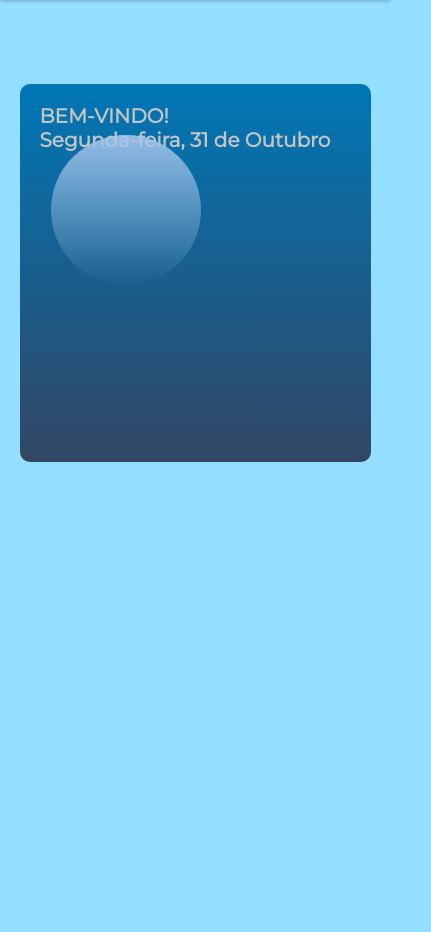
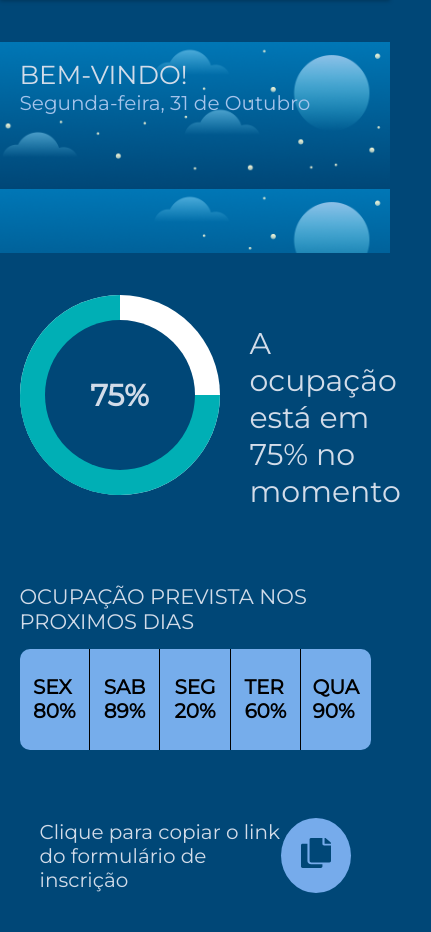
Before and after one commit to EmilioAnastacio/ProLife-Academia, a plain HTML site: page home.html in a window 390 px wide. Shown: the whole page, 431 px wide, since content can reach past the window. Drawn offline with Linux system fonts and the light colour scheme.

Commit message:
Home tablet

```diff
--- a/css/home.css
+++ b/css/home.css
@@ -5,11 +5,17 @@
 }
 
 body{
-    background-color: #94dfff;
+    background-color: #004777;
+
+}
+
+.espacofundo {
+    width: 100%;
+    height: 5vh;
 }
 
 .nav-principal {
-    background-color: #004777;
+    background-color: #0075B3;
     position: fixed;
     top: 0px;
     transition: top 0.3s;
@@ -35,44 +41,181 @@ body{
     float: right;
 }
 
+.welcome {
+    display: flex;
+    height: 20vh;
+    padding-top: 2vh;
+    padding-bottom: 3vh;
+    padding-left: 5vw;
+    padding-right: 5vw;
+    background: linear-gradient(180deg, #0077B6 0%, #004777 100%);
+    background-image: url('../img/bem-vindo.png');
+    background-size: contain;
+}
+
+.bemvindo {
+    font-size: 26px;
+    color: #D2DCE9;
+}
+
+.day-week {
+    font-size: 20px;
+    color: #A5C4EB;
+}
+
 .container {
-    display: flex;
-    justify-content: center;
-    height: 100vh;
-    padding-top: 10vh;
+    background-color: #004777;
+    height: 70vh;
+    padding-top: 5vh;
     padding-bottom: 3vh;
     padding-left: 5vw;
     padding-right: 5vw;
 }
 
-.box-clima {
-    padding: 20px;
-    height: 40vh;
-    width: 80vw;
-    border-radius: 10px;
-    background: linear-gradient(180deg, #0077B6 0%, #324664 100%);
-
-    /* display:flex;
-    flex-direction: column;
-    justify-content: space-around; */
+.box-chart {
+    display: flex;
 
 }
 
-.lua {
+.texto-ocupacao {
+    align-self: center;
+    font-size: 30px;
+    padding: 30px;
+    color: #D2DCE9;
+}
+
+.donut {
+    position: relative;
+    width: 200px;
+    height: 200px;
+}
+
+.instalment1 .donut-case {
+    width: 100%;
+    height: 100%;
+    border-radius: 50%;
+    background: #fff;
     position: absolute;
+    top: 0;
+    left: 0;
+    background-clip: border-box;
+    overflow: hidden;
+}
+
+.instalment1 .donut-case::before {
+    content: "";
+    clip: rect(0 200px 100px 0);
+    -webkit-transform: rotate(90deg);
+    transform: rotate(180deg);
+    background: #00AFB5;;
+    position: absolute;
+    top: 0;
+    left: 0;
+    width: 100%;
+    height: 100%;
+}
+
+.instalment1 .donut-case::after {
+    content: "";
+    clip: rect(0 100px 200px 0);
+    -webkit-transform: rotate(327.6deg);
+    transform: rotate(360deg);
+    background: #00AFB5;;
+    position: absolute;
+    top: 0;
+    left: 0;
+    width: 100%;
+    height: 100%;
+}
+
+.donut-white {
+    width: 70%;
+    height: 70%;
+    border-radius: 50%;
+    background: #004777;
+    top: 50%;
+    position: absolute;
+    left: 50%;
+    transform: translate(-50%, -50%);
+    z-index: 2;
+}
+
+.donut-text {
+    top: 25px;
+    left: 25px;
     width: 150px;
     height: 150px;
-    left: 573px;
-    top: 225px;
-    border-radius: 100%;
-    background: linear-gradient(180deg, #A5C4EB -10.71%, rgba(81, 234, 255, 0) 100%);
-    top: 16%;
-    left: 13%;
-
+    background: #004777;
+    position: absolute;
+    border-radius: 50%;
+    display: flex;
+    justify-content: center;
+    align-items: center;
+    z-index: 3;
 }
 
-.texto-cima {
+.donut-text span {
+    color: #D2DCE9;
+    font-weight: 600;
+    font-size: 30px;
+}
+
+
+.previsao-semanal{
+    background-color: transparent;
+    height: 30vh;
+    border-radius: 10px;
+    display: flex;
+    justify-content: center;
+    flex-direction: column;
+}
+
+.previsao-semanal-tudo{
+    background-color: #76adeb;
+    height: 12vh;
+    border-radius: 10px;
+    display: flex;
+    font-size:20px;
+    font-weight: 600;
+    justify-content: space-evenly;
+}
+.previsao-semanal-titulo{
+    padding-bottom: 15px;
+    font-size: 21px;
+    color: #D2DCE9;
+    align-self: center;
+}
+.previsao-semanal-conteudo{
+    color: rgb(0, 0, 0);
+    display: flex;
+    align-items: center;
+    justify-content: center;
+    border-right:1px solid black;
+    width:20%;
+}
+
+.previsao-semanal-conteudo:nth-child(5){
+    border-right:none;
+}
+
+
+.copyform {
+    padding: 20px;
+    height: 10vh;
+    display: flex;
+    align-items: center;
+    justify-content: space-around;
+}
+
+.textocpy {
+    color: #D2DCE9;
     font-size: 20px;
-    font-weight: 600;
-    color: #c4c4c4;
 }
+
+.iconcpy{
+    color: #D2DCE9;
+    font-size: 20px;
+    padding: 20px;
+    border-radius: 50%;
+    background: #76ABEB;
+}
--- a/home.html
+++ b/home.html
@@ -26,18 +26,62 @@
 
     </nav>
 
+    <div class="espacofundo"></div>
+
+    <div class="welcome">
+        <div class="texto-cima">
+            <span class="bemvindo"> BEM-VINDO! </span>
+            <br>
+            <span id="dia" class="day-week"></span>
+        </div>
+    </div>
+
     <div class="container">
-        <div class="box-clima">
-            <div class="lua" id="lua"></div>
-            <div>
-                <div class="texto-cima">
-                    <span class="welcome"> BEM-VINDO! </span>
-                    <br>
-                    <span id="dia" class="day-week"></span>
+        <div class="box-chart">
+
+            <div class="grafico">
+                <div class="donut instalment1">
+                    <div class="donut-text">
+                        <span>75%</span>
+                    </div>
+                    <div class="donut-case"></div>
                 </div>
+            </div>
+            <div class="texto-ocupacao">
+                A ocupação está em 75% no momento
+            </div>
+        </div>
 
 
+        <div class="previsao-semanal">
+            <div class="previsao-semanal-titulo">
+                <p>OCUPAÇÃO PREVISTA NOS PROXIMOS DIAS</p>
             </div>
+
+            <div class="previsao-semanal-tudo">
+                <div class="previsao-semanal-conteudo">SEX <br> 80% </div>
+                <div class="previsao-semanal-conteudo">SAB <br> 89% </div>
+                <div class="previsao-semanal-conteudo">SEG <br> 20% </div>
+                <div class="previsao-semanal-conteudo">TER <br> 60% </div>
+                <div class="previsao-semanal-conteudo">QUA <br> 90% </div>
+            </div>
+        </div>
+
+
+        <div class="copyform">
+
+            <div class="textocpy">
+                Clique para copiar o link do formulário de inscrição
+            </div>
+
+            <div class="iconcpy">
+                <svg width="30" height="30" viewBox="0 0 40 40" fill="none" xmlns="http://www.w3.org/2000/svg">
+                    <path
+                        d="M28.5714 35V38.125C28.5714 39.1605 27.6121 40 26.4286 40H2.14286C0.959375 40 0 39.1605 0 38.125V9.375C0 8.33945 0.959375 7.5 2.14286 7.5H8.57143V30.625C8.57143 33.0374 10.8144 35 13.5714 35H28.5714ZM28.5714 8.125V0H13.5714C12.3879 0 11.4286 0.839453 11.4286 1.875V30.625C11.4286 31.6605 12.3879 32.5 13.5714 32.5H37.8571C39.0406 32.5 40 31.6605 40 30.625V10H30.7143C29.5357 10 28.5714 9.15625 28.5714 8.125ZM39.3724 5.70086L33.4847 0.549141C33.0829 0.197533 32.5379 2.59997e-06 31.9696 0L31.4286 0V7.5H40V7.02664C40 6.52938 39.7743 6.05249 39.3724 5.70086Z"
+                        fill="#004777" />
+                </svg>
+            </div>
+
         </div>
 
     </div>
```
Also changed, not shown: img/bem-vindo.png (added).
